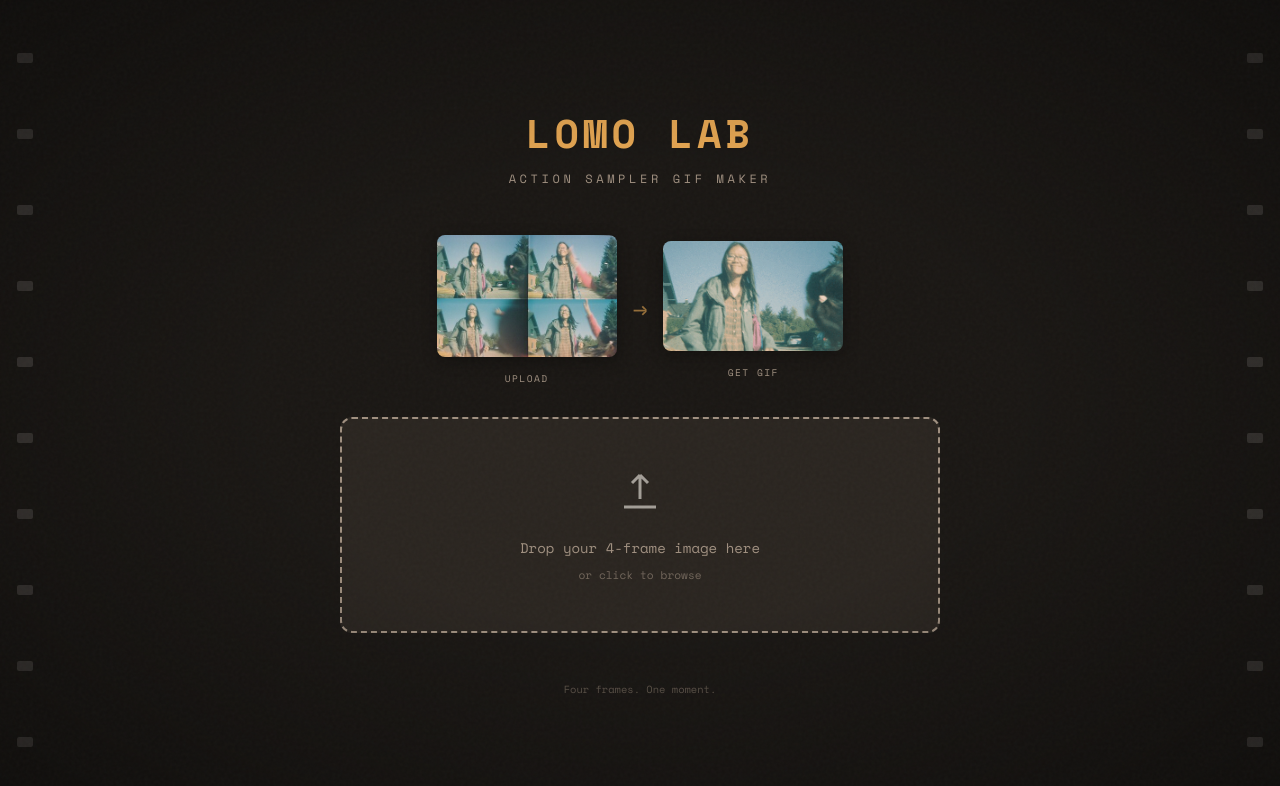
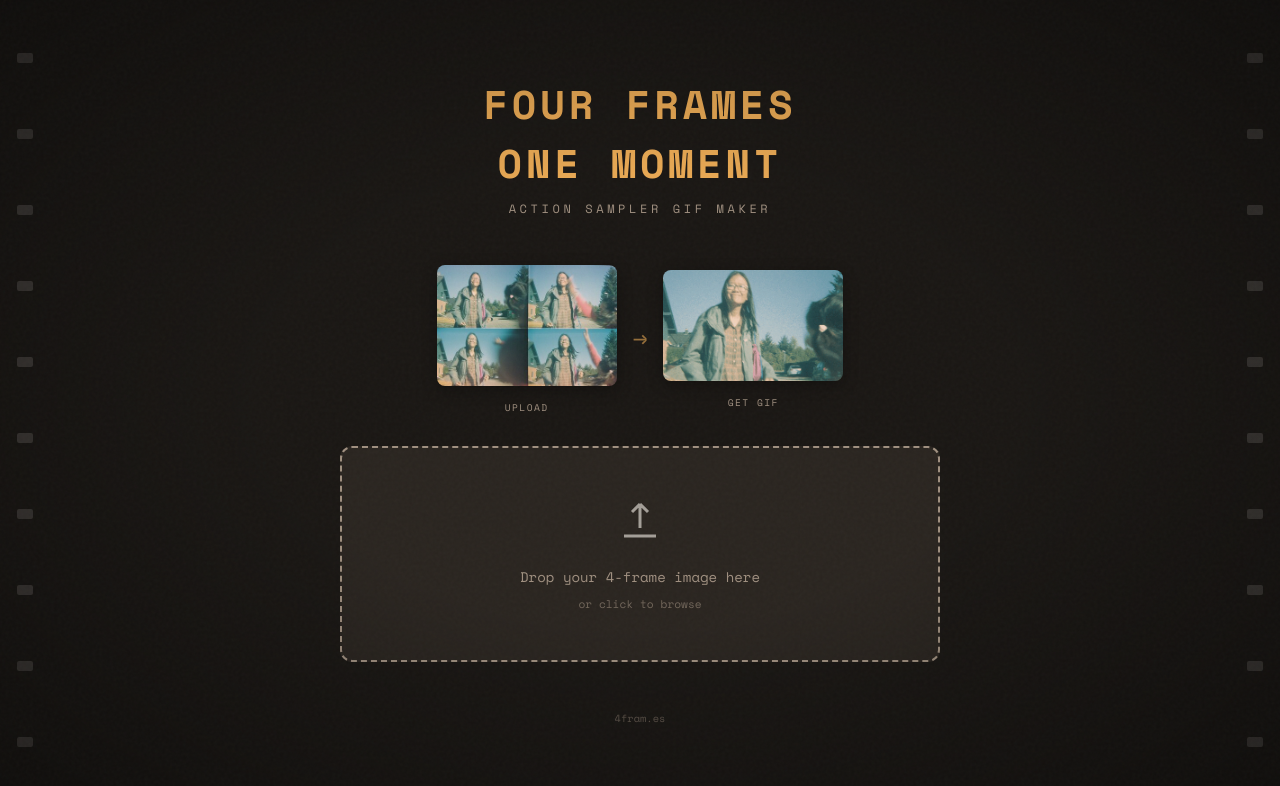
Before and after one commit to strathausen/4frames, a website: page public/index.html in a window 1280 px wide. Drawn offline with nearby package versions, Linux system fonts and the light colour scheme.

Commit message:
Update title to Four Frames One Moment

```diff
--- a/public/index.html
+++ b/public/index.html
@@ -3,7 +3,7 @@
 <head>
   <meta charset="UTF-8">
   <meta name="viewport" content="width=device-width, initial-scale=1.0">
-  <title>Lomo Lab</title>
+  <title>Four Frames One Moment</title>
   <style>
     @import url('https://fonts.googleapis.com/css2?family=Space+Mono:wght@400;700&display=swap');
 
@@ -342,7 +342,7 @@
 
   <div class="container">
     <header>
-      <h1>Lomo Lab</h1>
+      <h1>Four Frames<br>One Moment</h1>
       <p class="subtitle">Action Sampler GIF Maker</p>
     </header>
 
@@ -385,7 +385,7 @@
     </div>
 
     <footer>
-      Four frames. One moment.
+      4fram.es
     </footer>
   </div>
 
```
